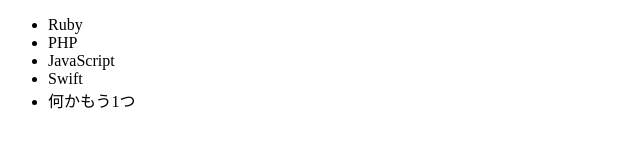
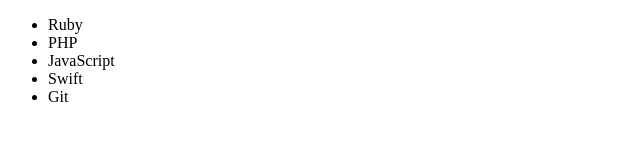
Before and after one commit to techacademy-jp/git-training-sample, a plain HTML site: page list.html in a window 1280 px wide. Shown: the full height of the page, 0-640 px from the left. Drawn offline with Linux system fonts and the light colour scheme.

Commit message:
add Git to the list

```diff
--- a/list.html
+++ b/list.html
@@ -10,7 +10,7 @@
             <li>PHP</li>
             <li>JavaScript</li>
             <li>Swift</li>
-            <li>何かもう1つ</li>
+            <li>Git</li>
         </ul>
     </body>
 </html>
```
